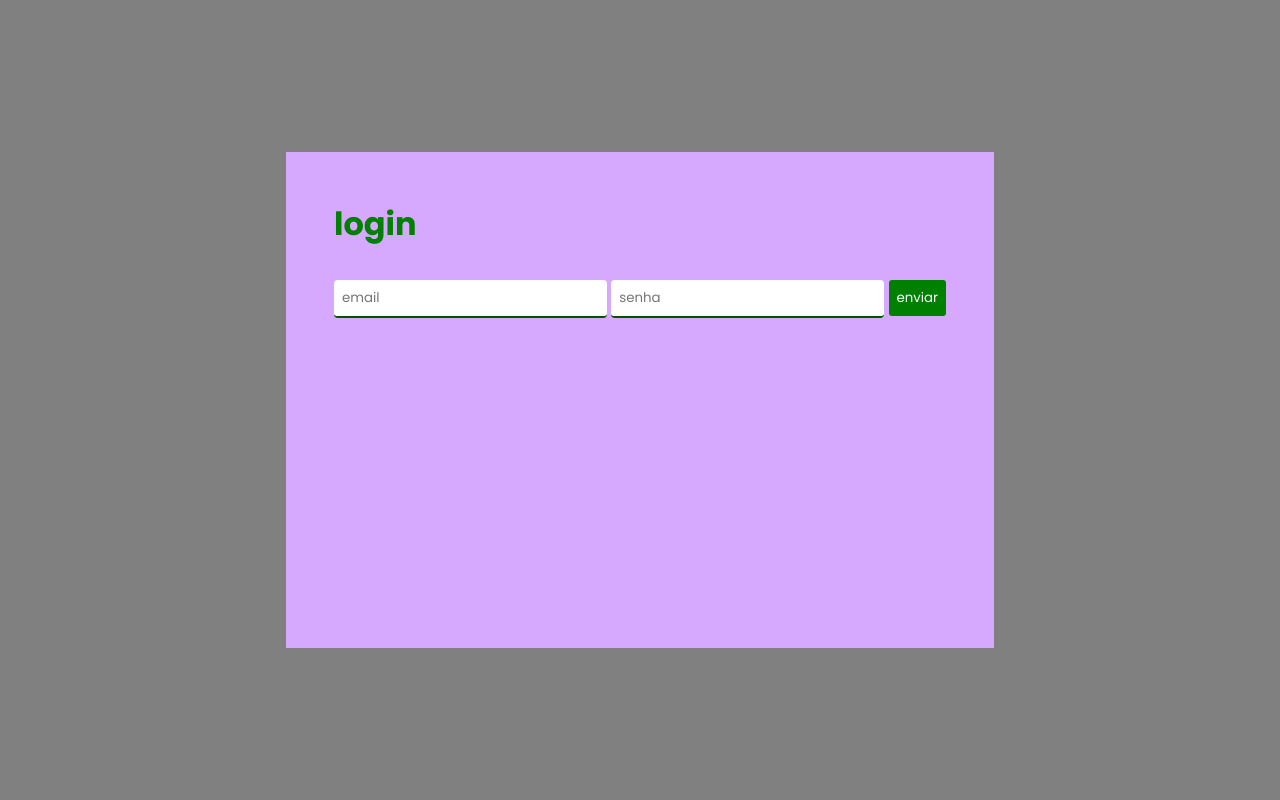
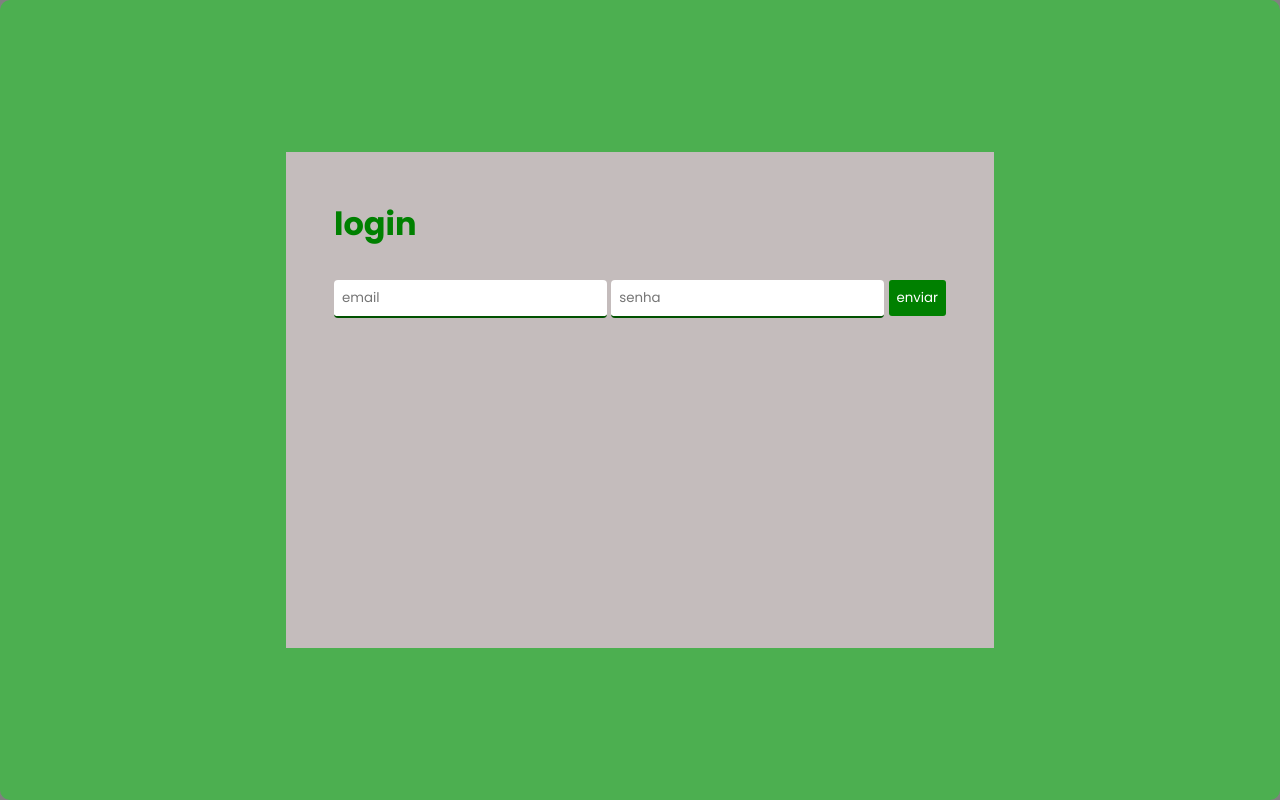
Before and after one commit to RuanFelixx/gestao_agendas, a Flask app: page /login in a window 1280 px wide. Run offline with Flask 3, Linux system fonts and the light colour scheme.

Commit message:
Update login.html

```diff
--- a/templates/login.html
+++ b/templates/login.html
@@ -21,7 +21,7 @@
         .box{
             display: flex;
             flex-direction: column;
-            background-color: #d6a9ff;
+            background-color: rgb(196, 188, 188);
             height: 50vh;
             gap: 2rem;
             padding: 3rem;
@@ -34,7 +34,7 @@
             width:  100vw;
             height: 100vh;
             border-radius: 10px;
-            background-color: grey;
+            background-color: #4CAF50;
         }
 
         h1{
```
